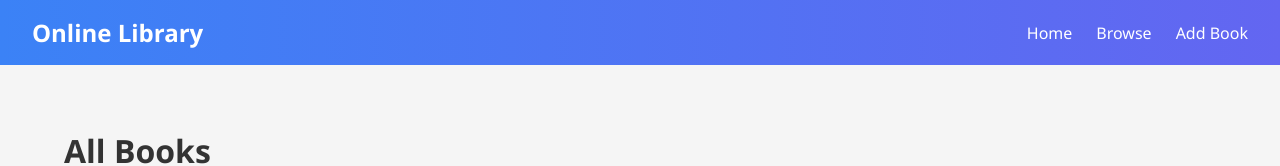
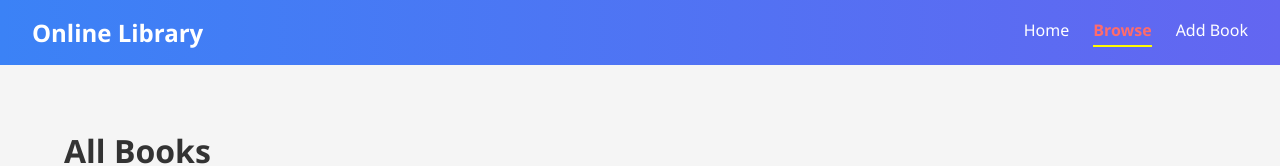
Before and after one commit to Keerthi-DC/online-library-system, a React (Vite) app in the folder online-library/: page /books in a window 1280 px wide. Shown: the top 166 px of the page. Built offline with nearby package versions, Linux system fonts and the light colour scheme.

Commit message:
corrected 404 error when routed to browse section

```diff
--- a/online-library/src/components/Navbar.jsx
+++ b/online-library/src/components/Navbar.jsx
@@ -25,7 +25,7 @@ const Navbar = () => {
 
         <li>
           <NavLink
-            to="/browse"
+            to="/books"
             style={({ isActive }) => (isActive ? activeStyle : undefined)}
           >
             Browse
```
Also changed, not shown: online-library/src/routes/index.jsx (+3 -8 lines).
